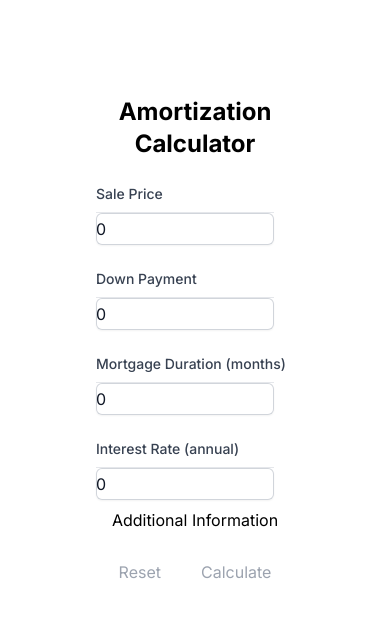
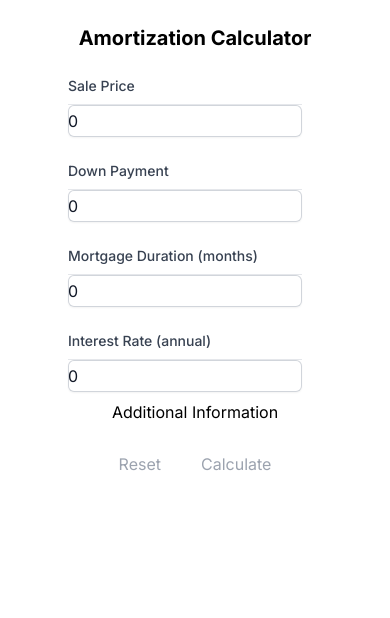
Before and after one commit to meddlin/amortize-client, a Next.js app: page / in a window 390 px wide. Shown: the top 618 px of the page. Built offline with nearby package versions, Linux system fonts and the light colour scheme.

Commit message:
Adjust page title for screen size

```diff
--- a/src/app/page.js
+++ b/src/app/page.js
@@ -3,8 +3,8 @@ import CalculationForm from '../components/calculation-form';
 
 export default function Home() {
   return (
-    <main className="flex min-h-screen flex-col items-center p-24">
-      <h1 className="text-2xl font-bold text-center" role="heading">
+    <main className="flex min-h-screen flex-col items-center xs:p-6 sm:p-24">
+      <h1 className="font-bold text-center xs:text-xl sm:text-2xl" role="heading">
         Amortization Calculator
       </h1>
 
```
